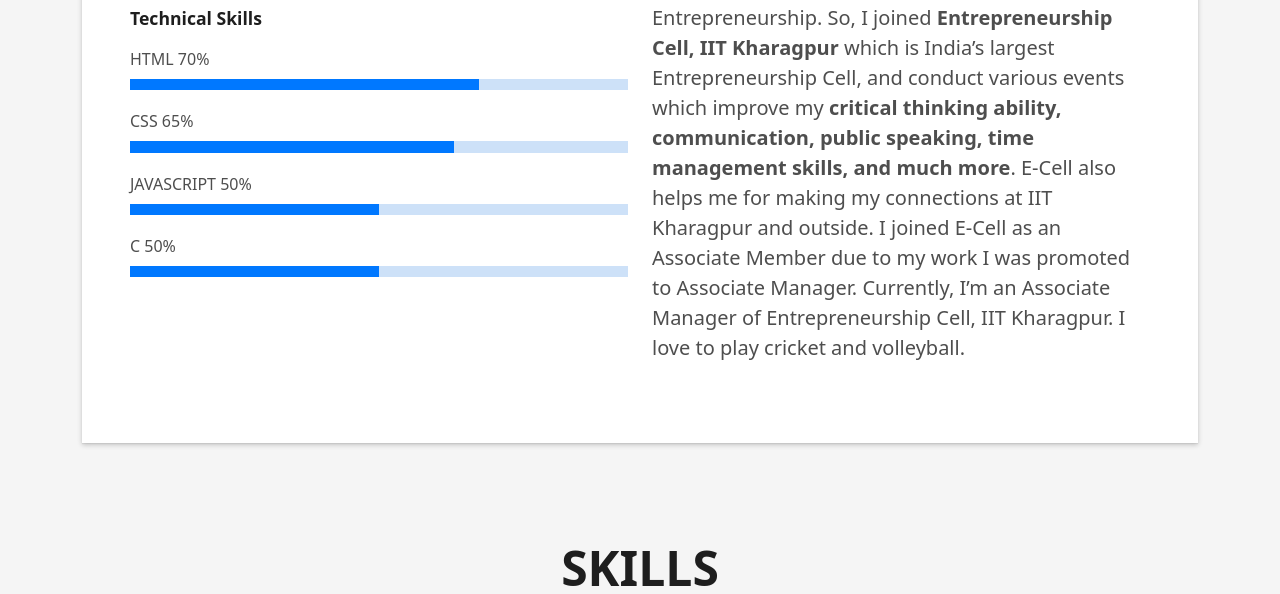
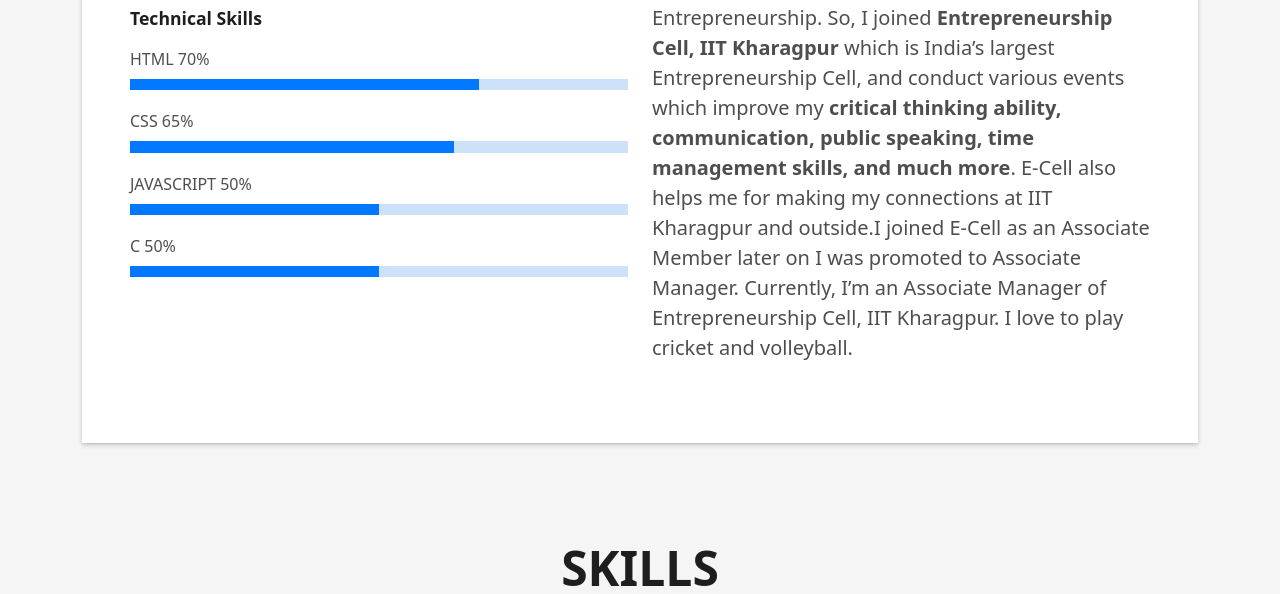
Before and after one commit to AshutoshPatwariya/persnolprofile.github.io, a plain HTML site: page index.html in a window 1280 px wide. Shown: the part 1221-1815 px from the top of the page. Drawn offline with Linux system fonts and the light colour scheme.

Commit message:
Update index.html

```diff
--- a/index.html
+++ b/index.html
@@ -141,15 +141,15 @@
                       </h5>
                     </div>
                     <p class="lead">
-                     <b> I’m <b> Ashutosh Patwariya</b>. I am an enthusiastic person who wants to explore as much as can in
-                      different fields
+                     <b> I’m <b> Ashutosh Patwariya</b>. I am an enthusiastic person who wants to explore as much as I can in
+                      different fields.
                       Currently, I’m a 2nd-year undergraduate student at <b>IIT Kharagpur</b>. Right after JEE, I knew I wanted
                       to be in the world of numbers and management, so I chose Economics at IIT Kharagpur. having a deep
                       interest in Entrepreneurship. So, I joined <b>Entrepreneurship Cell, IIT Kharagpur </b> which is India’s
                       largest Entrepreneurship Cell, and conduct various events which improve my <b>critical thinking
                       ability, communication, public speaking, time management skills, and much more</b>. E-Cell also helps
-                      me for making my connections at IIT Kharagpur and outside. I joined E-Cell as an Associate Member
-                      due to my work I was promoted to Associate Manager. Currently, I’m an Associate Manager of
+                      me for making my connections at IIT Kharagpur and outside.I joined E-Cell as an Associate Member
+                      later on I was promoted to Associate Manager. Currently, I’m an Associate Manager of
                       Entrepreneurship Cell, IIT Kharagpur.
                       I love to play cricket and volleyball.</b>
 
```
